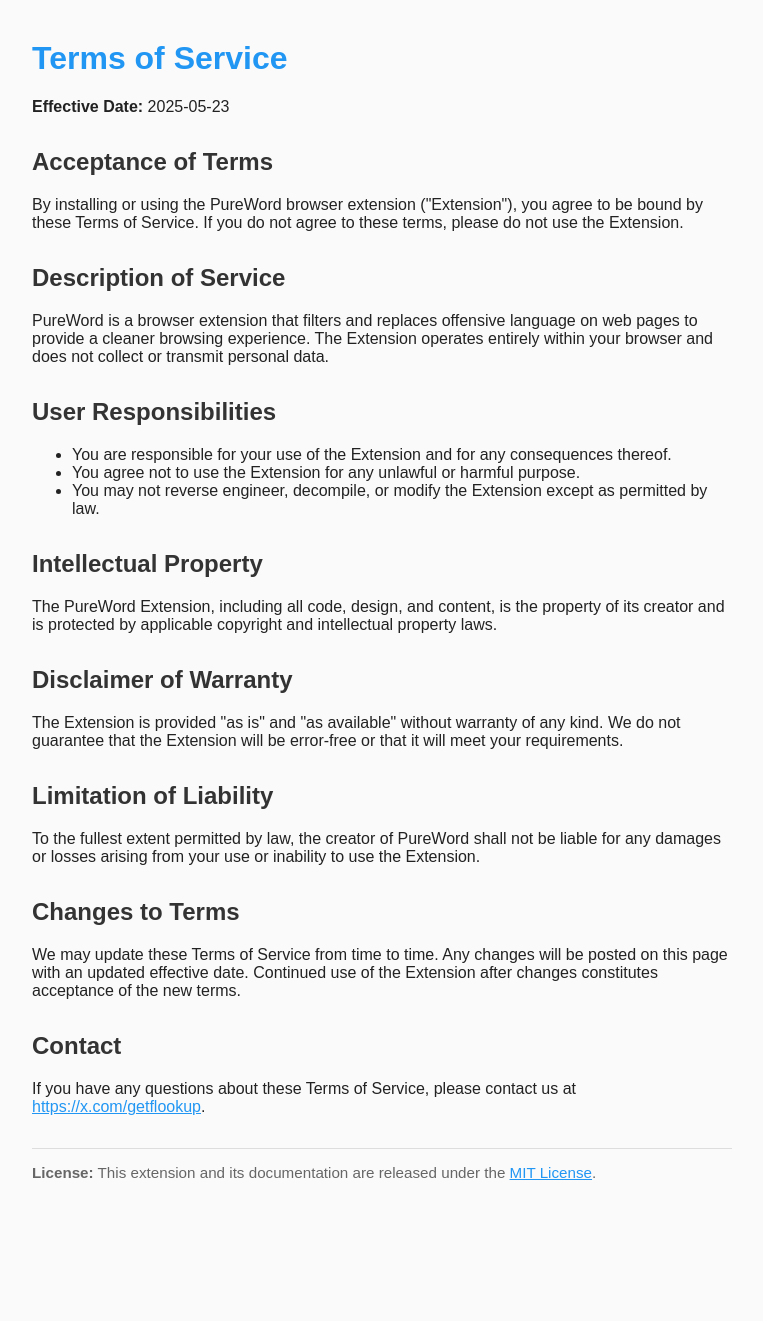
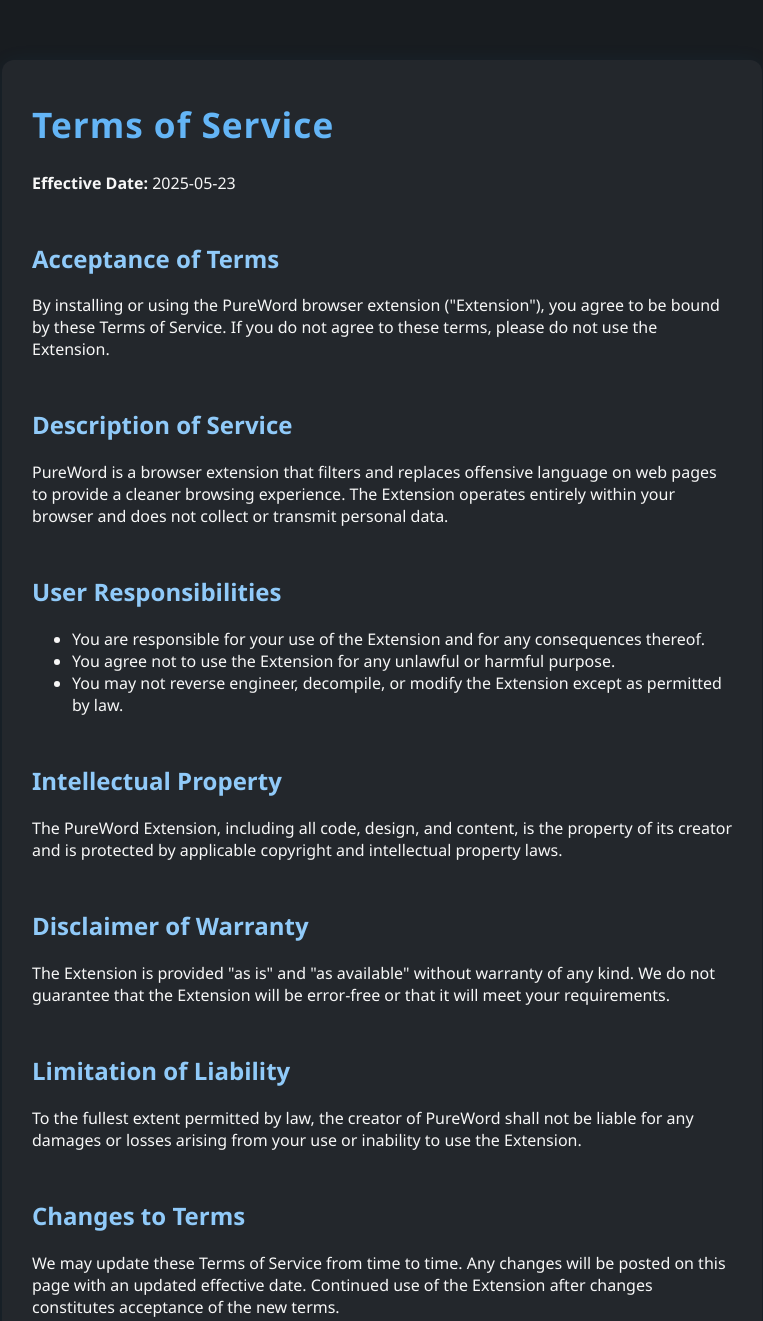
Before and after one commit to getflookup/pureword, a plain HTML site: page terms-of-service.html in a window 1280 px wide. Shown: the top 1321 px of the page, without its empty margins (258-1021 px from the left). Before the commit the page ends 1221 px from the top, so only its background shows below. Drawn offline with Linux system fonts and the light colour scheme.

Commit message:
Add files via upload

```diff
--- a/terms-of-service.html
+++ b/terms-of-service.html
@@ -2,17 +2,63 @@
 <html lang="en">
 <head>
     <meta charset="UTF-8">
-    <title>Terms of Service - PureWord Extension</title>
+    <title>Terms of Service for PureWord</title>
     <meta name="viewport" content="width=device-width, initial-scale=1.0">
+    <link rel="icon" type="image/x-icon" href="favicon.ico">
     <style>
-        body { font-family: Arial, sans-serif; max-width: 700px; margin: 40px auto; color: #222; background: #fafafa; }
-        h1 { color: #2196F3; }
-        h2 { color: #333; }
-        a { color: #2196F3; }
-        .section { margin-bottom: 2em; }
+        body {
+            font-family: 'Segoe UI', Arial, sans-serif;
+            background: #181c20;
+            color: #f7f7f7;
+            margin: 0;
+            padding: 0;
+        }
+        .container {
+            max-width: 700px;
+            margin: 60px auto 0 auto;
+            background: #23272c;
+            border-radius: 12px;
+            box-shadow: 0 4px 24px rgba(33,150,243,0.07);
+            padding: 40px 30px 30px 30px;
+        }
+        h1 {
+            color: #64B5F6;
+            margin-top: 0;
+            font-size: 2.2em;
+            letter-spacing: 1px;
+        }
+        h2 {
+            color: #90caf9;
+            margin-top: 2em;
+        }
+        a {
+            color: #90caf9;
+        }
+        a:hover {
+            color: #fff;
+        }
+        .section {
+            margin-bottom: 2em;
+        }
+        .footer-license {
+            font-size: 0.95em;
+            color: #aaa;
+            border-top: 1px solid #333;
+            padding-top: 1em;
+            margin-top: 2em;
+        }
+        @media (max-width: 600px) {
+            .container {
+                padding: 20px 8px 18px 8px;
+            }
+            h1 {
+                font-size: 1.4em;
+            }
+        }
     </style>
 </head>
 <body>
+    <div class="container">
         <h1>Terms of Service</h1>
         <div class="section">
             <p><strong>Effective Date:</strong> <span id="date"></span></p>
@@ -70,8 +116,9 @@
                 If you have any questions about these Terms of Service, please contact us at <a href="https://x.com/getflookup" target="_blank" rel="noopener">https://x.com/getflookup</a>.
             </p>
         </div>
-    <div class="section" style="font-size: 0.95em; color: #666; border-top: 1px solid #ddd; padding-top: 1em; margin-top: 2em;">
+        <div class="footer-license">
             <strong>License:</strong> This extension and its documentation are released under the <a href="https://opensource.org/licenses/MIT" target="_blank" rel="noopener">MIT License</a>.
+        </div>
     </div>
 </body>
 </html>
```
Also changed, not shown: index.html (+16 -9 lines), privacy-policy.html (+54 -7 lines), favicon.ico (added). Lines whose indentation alone changed are shown as unchanged.
